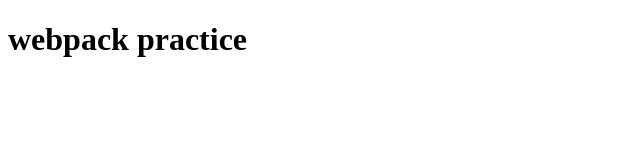
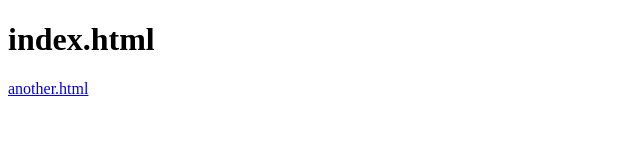
Before and after one commit to 36t/webpack-practice, a website built with webpack: page src/html/index.html in a window 1280 px wide. Shown: the whole page, without its empty margins (0-640 px from the left). Built offline with nearby package versions, Linux system fonts and the light colour scheme; what velocity-animate would draw is missing.

Commit message:
mod: updated sample code.

```diff
--- a/src/html/index.html
+++ b/src/html/index.html
@@ -6,6 +6,7 @@
     <title>webpack practice</title>
 </head>
 <body>
-    <h1>webpack practice</h1>
+    <h1>index.html</h1>
+    <p><a href="another.html">another.html</a></p>
 </body>
 </html>
--- a/src/js/app.js
+++ b/src/js/app.js
@@ -1,7 +1,7 @@
 import $ from 'jquery'
 import velocity from 'velocity-animate'
 
-console.log('36t')
+console.log('load app.js')
 
 // $('body').append(result)
 velocity($('h1'), 'fadeIn', { duration: 2000, loop: true })
```
